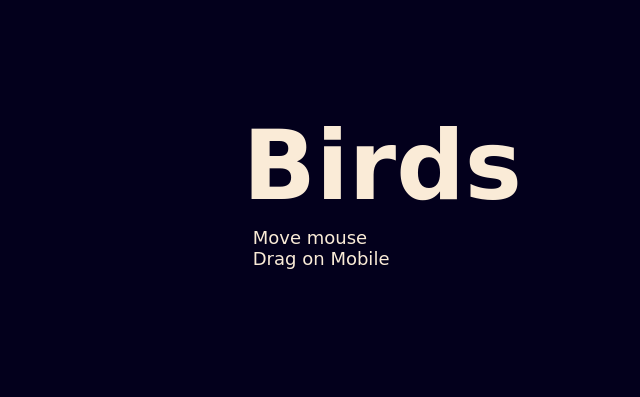
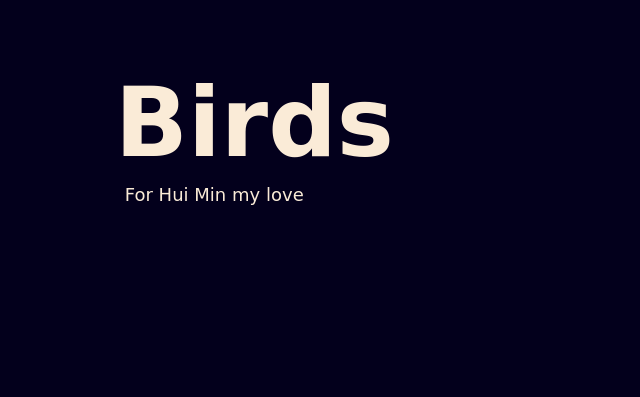
Before and after one commit to jaabberwocky/birds-hm-vite, a website built with Vite: page index.html in a window 1280 px wide. Shown: the part 403-800 px from the top of the page, without its empty margins (630-1270 px from the left). Built offline with nearby package versions, Linux system fonts and the light colour scheme; a web font is replaced by a local one.

Commit message:
Styling changes

```diff
--- a/main.js
+++ b/main.js
@@ -40,12 +40,6 @@ const typer = new Typewriter(typewriterTarget, {
 typer
   .start()
   .pauseFor(2500)
-  .typeString('Move mouse<br>Drag on Mobile')
-  .pauseFor(3000)
-  .deleteAll()
-  .typeString('Double click<br>Fullscreen')
-  .pauseFor(5000)
-  .deleteAll()
   .typeString('For Hui Min my love')
   .pauseFor(5000)
   .deleteAll()
--- a/style.css
+++ b/style.css
@@ -19,8 +19,8 @@ html {
 }
 
 .text-box {
-  padding-right: 10%;
-  padding-bottom: 10%;
+  padding-right: 20%;
+  padding-bottom: 15%;
   color: antiquewhite;
   font-family: 'Aboreto', cursive;
 }
```
